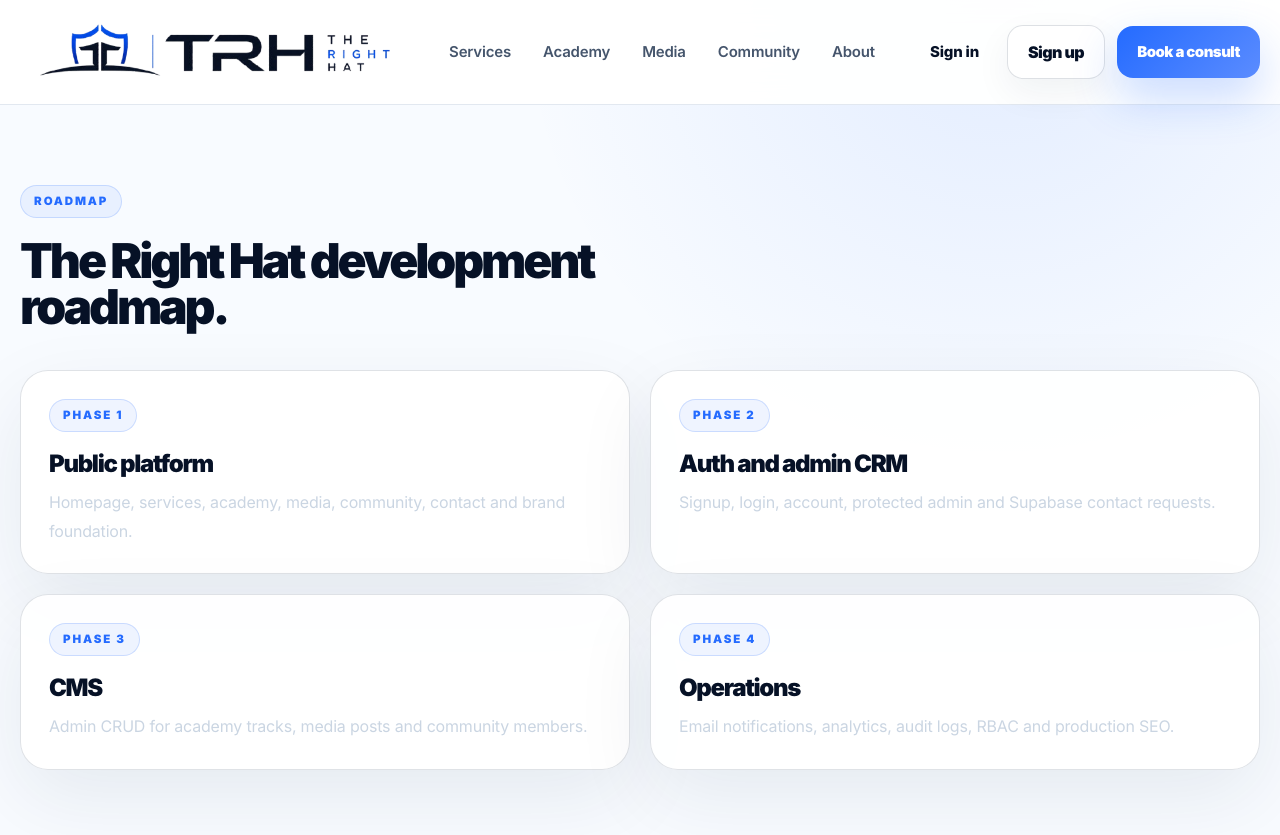
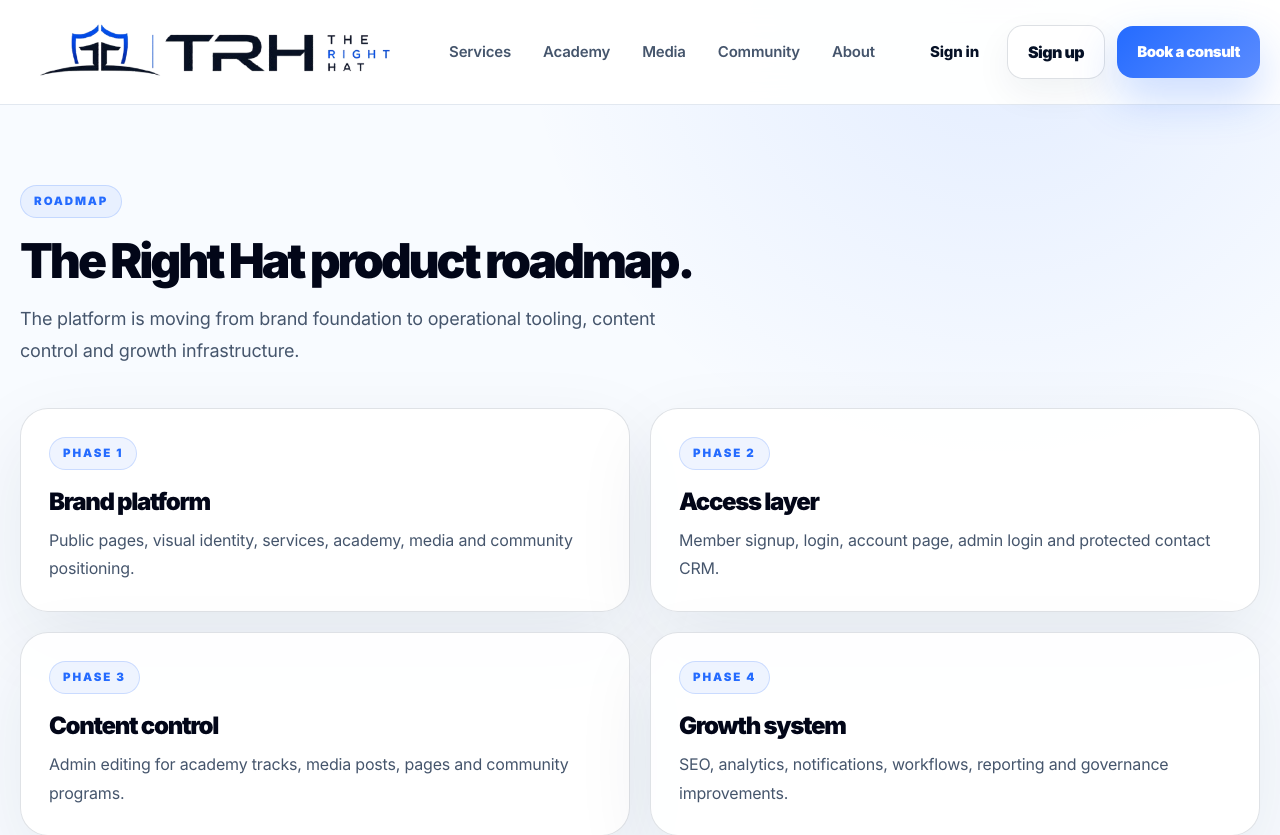
Before and after one commit to SeeDev-K/The-Right-Hat, a Next.js app: page /roadmap in a window 1280 px wide. Shown: the top 835 px of the page. Built offline with nearby package versions, Linux system fonts and the light colour scheme.

Commit message:
content: enrich roadmap page

```diff
--- a/app/roadmap/page.tsx
+++ b/app/roadmap/page.tsx
@@ -1,8 +1,8 @@
 const phases = [
-  ['Phase 1', 'Public platform', 'Homepage, services, academy, media, community, contact and brand foundation.'],
-  ['Phase 2', 'Auth and admin CRM', 'Signup, login, account, protected admin and Supabase contact requests.'],
-  ['Phase 3', 'CMS', 'Admin CRUD for academy tracks, media posts and community members.'],
-  ['Phase 4', 'Operations', 'Email notifications, analytics, audit logs, RBAC and production SEO.'],
+  ['Phase 1', 'Brand platform', 'Public pages, visual identity, services, academy, media and community positioning.'],
+  ['Phase 2', 'Access layer', 'Member signup, login, account page, admin login and protected contact CRM.'],
+  ['Phase 3', 'Content control', 'Admin editing for academy tracks, media posts, pages and community programs.'],
+  ['Phase 4', 'Growth system', 'SEO, analytics, notifications, workflows, reporting and governance improvements.'],
 ]
 
 export default function RoadmapPage() {
@@ -10,15 +10,10 @@ export default function RoadmapPage() {
     <main className="py-20">
       <div className="container">
         <span className="badge">Roadmap</span>
-        <h1 className="mt-5 max-w-3xl text-5xl font-black">The Right Hat development roadmap.</h1>
+        <h1 className="mt-5 max-w-3xl text-5xl font-black text-slate-950">The Right Hat product roadmap.</h1>
+        <p className="mt-5 max-w-2xl text-lg leading-8 text-slate-600">The platform is moving from brand foundation to operational tooling, content control and growth infrastructure.</p>
         <div className="mt-10 grid gap-5 md:grid-cols-2">
-          {phases.map(([phase, title, text]) => (
-            <article key={phase} className="card p-7">
-              <span className="badge">{phase}</span>
-              <h2 className="mt-5 text-2xl font-black">{title}</h2>
-              <p className="mt-3 leading-7 text-slate-300">{text}</p>
-            </article>
-          ))}
+          {phases.map(([phase, title, text]) => <article key={phase} className="card p-7"><span className="badge">{phase}</span><h2 className="mt-5 text-2xl font-black text-slate-950">{title}</h2><p className="mt-3 leading-7 text-slate-600">{text}</p></article>)}
         </div>
       </div>
     </main>
```
